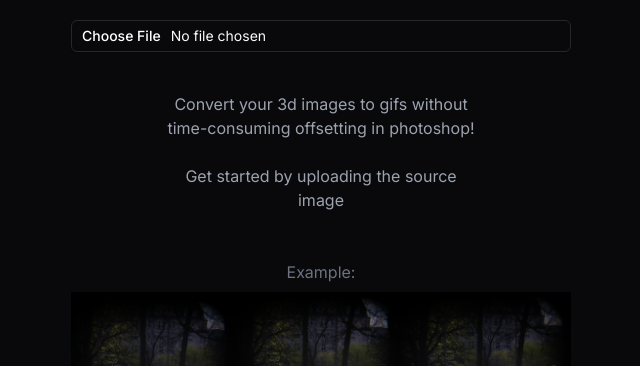
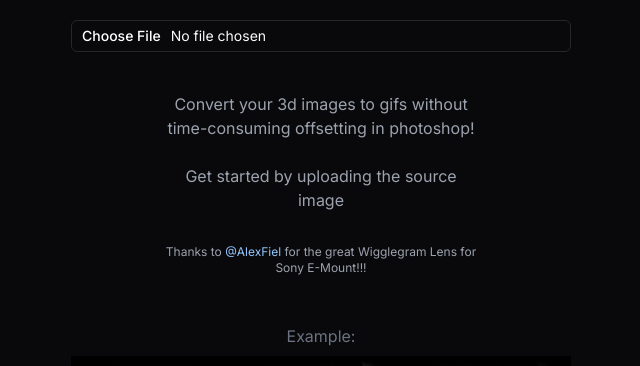
Before and after one commit to m1kx/3d-image-frontend, a Next.js app: page / in a window 1280 px wide. Shown: the top 366 px of the page, without its empty margins (319-959 px from the left). Built offline with nearby package versions, Linux system fonts and the light colour scheme.

Commit message:
add thanks text

```diff
--- a/app/page.tsx
+++ b/app/page.tsx
@@ -205,13 +205,23 @@ export default function Home() {
         {!loading && previewImageSrc == '' && (
           <>
             <Input type="file" onChange={(e) => setEvent(e)} />
-            <div className="flex justify-center p-10 text-center text-gray-400">
+            <div className="flex flex-col items-center justify-center gap-8 p-10 text-center text-gray-400">
               <p className="max-w-80">
                 Convert your 3d images to gifs without time-consuming offsetting
                 in photoshop!
                 <br />
                 <br />
                 Get started by uploading the source image
+              </p>
+              <p className="max-w-80 text-xs">
+                Thanks to{' '}
+                <a
+                  href="https://www.printables.com/@AlexFiel_408766"
+                  className="text-blue-300"
+                >
+                  @AlexFiel
+                </a>{' '}
+                for the great Wigglegram Lens for Sony E-Mount!!!
               </p>
             </div>
             <div className="flex flex-col items-center justify-center text-gray-500">
```
